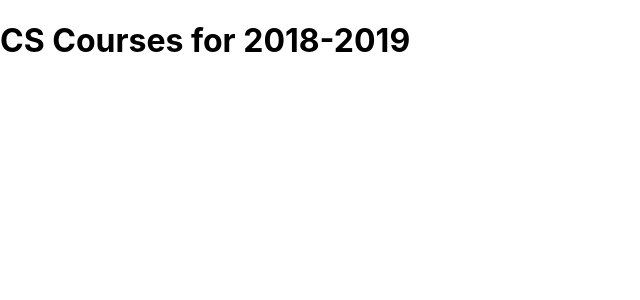
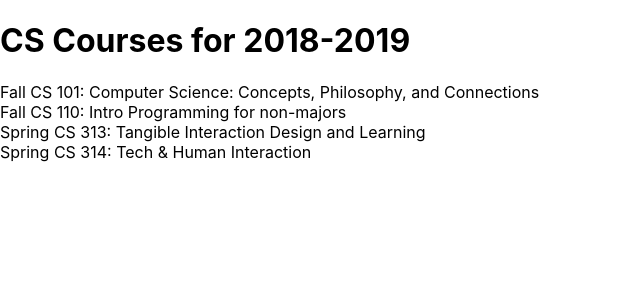
Before and after one commit to cbugayer/Quick-React, a React (Vite) app: page / in a window 1280 px wide. Shown: the top 300 px of the page, without its empty margins (0-640 px from the left). Built offline with nearby package versions, Linux system fonts and the light colour scheme.

Commit message:
show a list of courses

```diff
--- a/src/App.jsx
+++ b/src/App.jsx
@@ -1,14 +1,43 @@
 import { useState } from 'react';
 import logo from './logo.svg';
 import './App.css';
+import Banner from './components/Banner';
+import CourseList from './components/CourseList';
 
 const schedule = {
-  title: "CS Courses for 2018-2019"
+  "title": "CS Courses for 2018-2019",
+  "courses": {
+    "F101" : {
+      "term": "Fall",
+      "number": "101",
+      "meets" : "MWF 11:00-11:50",
+      "title" : "Computer Science: Concepts, Philosophy, and Connections"
+    },
+    "F110" : {
+      "term": "Fall",
+      "number": "110",
+      "meets" : "MWF 10:00-10:50",
+      "title" : "Intro Programming for non-majors"
+    },
+    "S313" : {
+      "term": "Spring",
+      "number": "313",
+      "meets" : "TuTh 15:30-16:50",
+      "title" : "Tangible Interaction Design and Learning"
+    },
+    "S314" : {
+      "term": "Spring",
+      "number": "314",
+      "meets" : "TuTh 9:30-10:50",
+      "title" : "Tech & Human Interaction"
+    }
+  }
 };
 
 const App = () => (
   <div>
-      <h1>{schedule.title}</h1>
+    <Banner title={schedule.title} />
+    { Object.entries(schedule.courses).map(([id, course]) => <CourseList key={id} course={course} />) }
   </div>
 );
 
--- /dev/null
+++ b/src/components/Banner.jsx
@@ -0,0 +1,4 @@
+const Banner = ({title}) => (
+    <h1>{title}</h1>
+  );
+export default Banner;
--- /dev/null
+++ b/src/components/CourseList.jsx
@@ -0,0 +1,6 @@
+const CourseList = ({course}) => (
+    <div>
+        {`${course.term} CS ${course.number}: ${course.title}`}
+    </div>
+    );
+export default CourseList;
```
Also changed, not shown: 3 other files (tests, documents, lock files or other folders).
